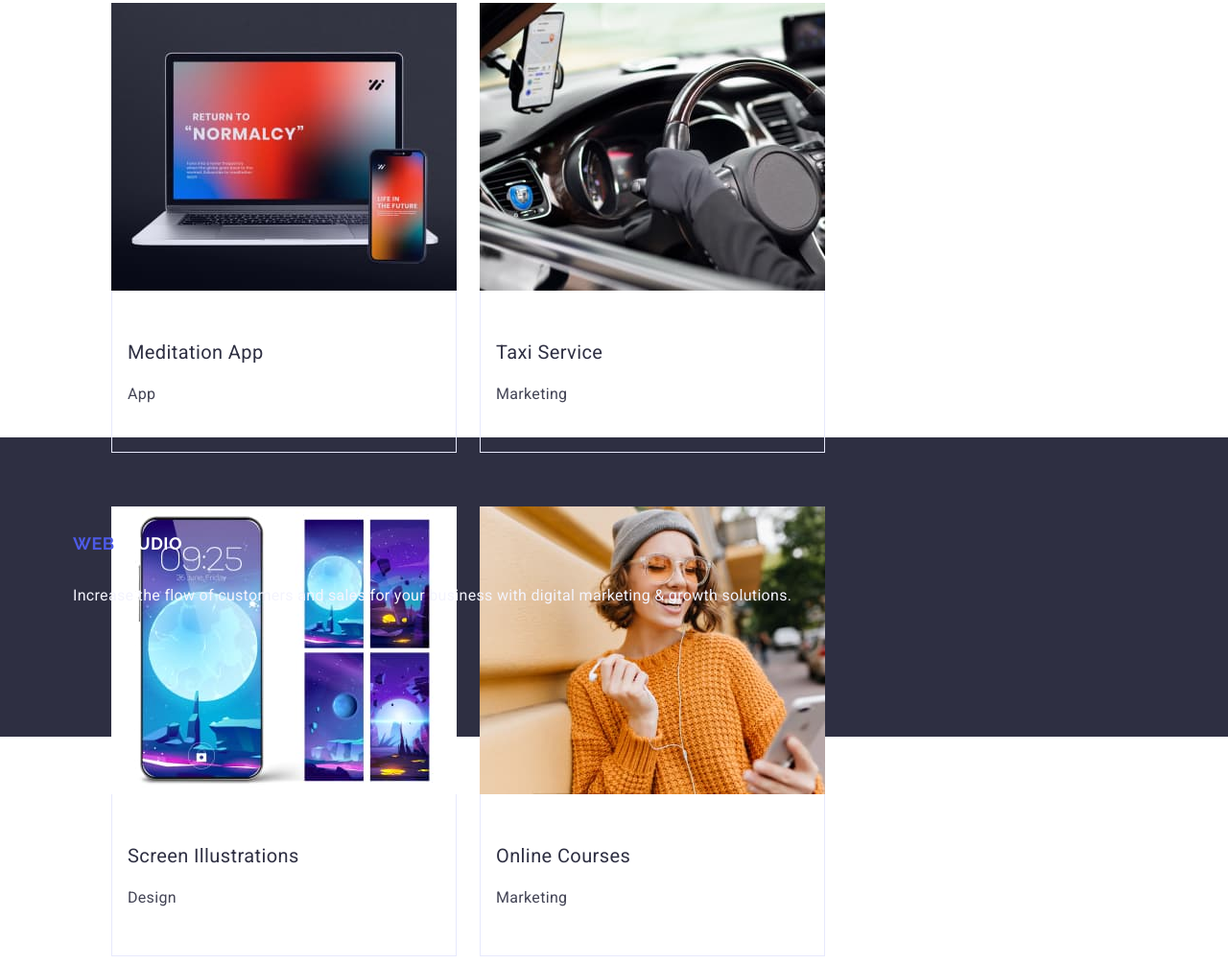
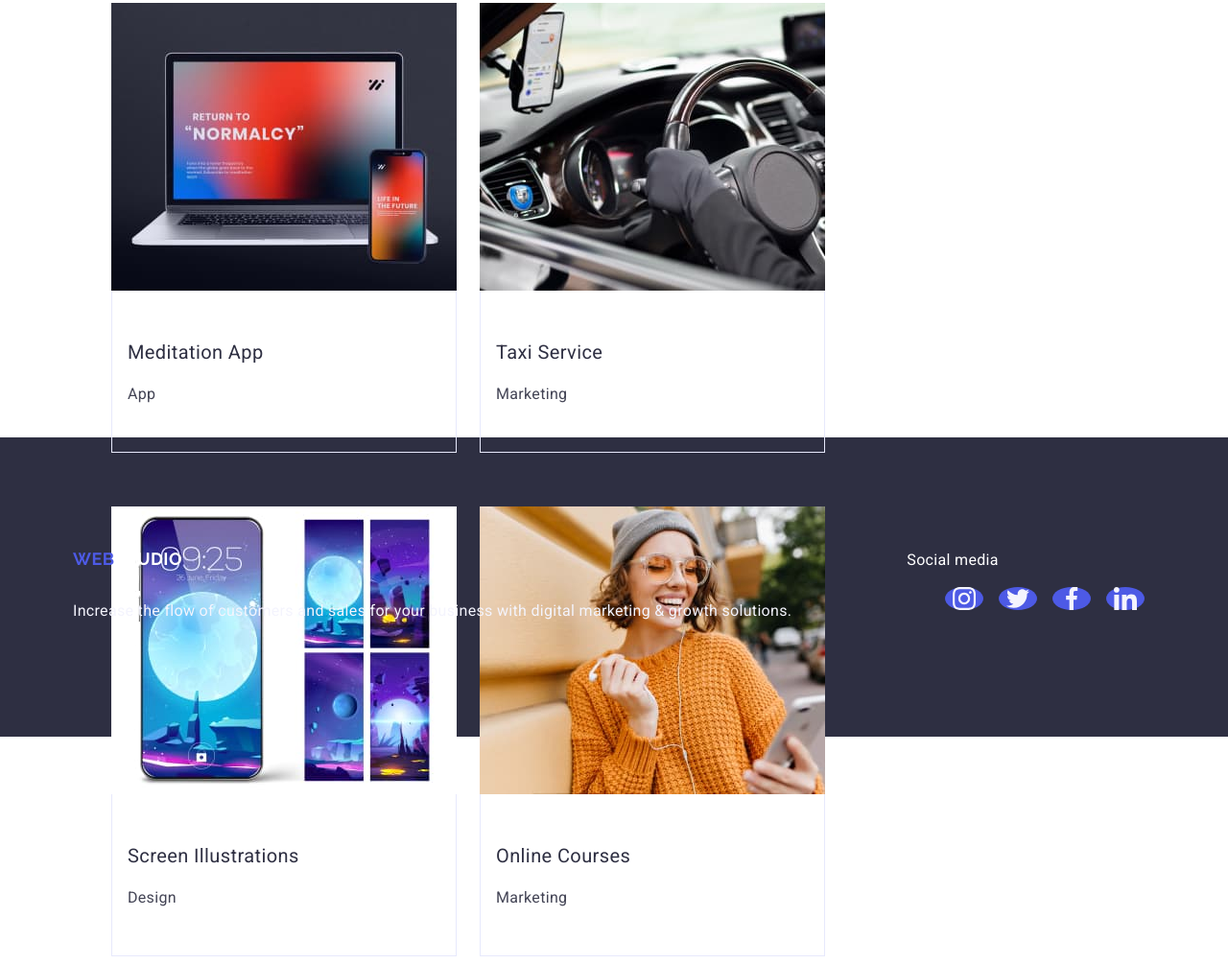
Before and after one commit to RoyalNegative/goit-markup-hw-04, a plain HTML site: page index.html in a window 1280 px wide. Shown: the part 2578-3583 px from the top of the page at 96% size. Drawn offline with nearby package versions, Linux system fonts and the light colour scheme.

Commit message:
footer done

```diff
--- a/css/styles.css
+++ b/css/styles.css
@@ -361,6 +361,14 @@ box-shadow: 0px 1px 6px rgba(46, 47, 66, 0.08), 0px 1px 1px rgba(46, 47, 66, 0.1
     height: 312px;
 }
 
+.footer-container{
+    display: flex;
+    align-items: baseline;
+}
+
+.ftext-container{
+    margin-right: 120px;
+}
 .logo-footer{
     display: inline-block;
     margin-bottom: 16px;
@@ -374,3 +382,46 @@ box-shadow: 0px 1px 6px rgba(46, 47, 66, 0.08), 0px 1px 1px rgba(46, 47, 66, 0.1
     color: #f4f4fd;
     letter-spacing: 0.02em;
 }
+
+.socials{
+
+}
+.socials-text{
+    font-weight: 500px;
+    line-height: 1.5;
+    letter-spacing: 0.02em;
+    color: #ffffff;
+    margin-bottom: 16px;
+
+}
+
+.socials-container{
+    display: flex;
+    gap: 16px;
+}
+
+.social-item{
+    width: 40px;
+    height: 40px;
+}
+
+.social-item .social-link{
+    width: 100%;
+    background-color: #4d5ae5;
+    border-radius: 50%;
+    display: flex;
+    align-items: center;
+    justify-content: center;
+}
+
+.social-item .social-link:hover{
+    background-color: #31d0aa;
+}
+
+.social-item .social-link:focus {
+    background-color: #31d0aa;
+}
+
+.social-icon{
+    fill: #f4f4fd;
+}
--- a/index.html
+++ b/index.html
@@ -206,9 +206,46 @@
             </section>
     </main>
     <footer class="footer">
-        <div class="container">
-            <a href="./index.html" class="logo logo-footer">Web<span>Studio</span></a>
-            <p class="footer-text">Increase the flow of customers and sales for your business with digital marketing & growth solutions.</p>
+        <div class="container footer-container">
+            <div class="ftext-container">
+                <a href="./index.html" class="logo logo-footer">Web<span>Studio</span></a>
+                <p class="footer-text">Increase the flow of customers and sales for your business with digital marketing & growth solutions.</p>
+            </div>
+            <div class="socials">
+                <p class="socials-text">
+                    Social media
+                </p>
+                <ul class="socials-container">
+                    <li class="social-item">
+                        <a href="https://www.instagram.com" class="social-link">
+                            <svg class="social-icon" width="24" height="24">
+                                <use href="./images/icons.svg#icon-instagramlogo"></use>
+                            </svg>
+                        </a>
+                    </li>
+                    <li class="social-item">
+                        <a href="https://www.twitter.com" class="social-link">
+                            <svg class="social-icon" width="24" height="24">
+                                <use href="./images/icons.svg#icon-twitter-1"></use>
+                            </svg>
+                        </a>
+                    </li>
+                    <li class="social-item">
+                        <a href="https://www.facebook.com" class="social-link">
+                            <svg class="social-icon" width="24" height="24">
+                                <use href="./images/icons.svg#icon-facebook-1"></use>
+                            </svg>
+                        </a>
+                    </li>
+                    <li class="social-item">
+                        <a href="https://www.linkedin.com" class="social-link">
+                            <svg class="social-icon" width="24" height="24">
+                                <use href="./images/icons.svg#icon-linkedin-1"></use>
+                            </svg>
+                        </a>
+                    </li>
+                </ul>
+            </div>
         </div>
     </footer>
 
```
